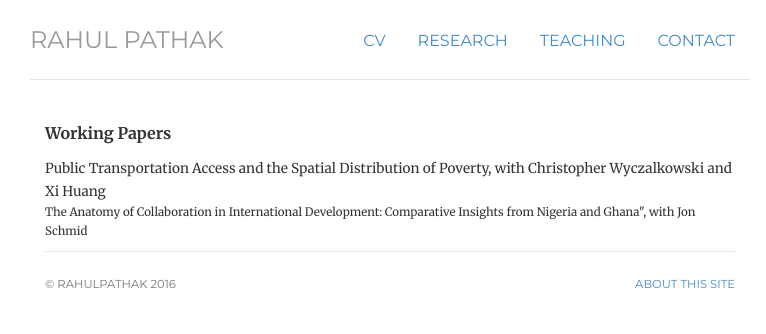
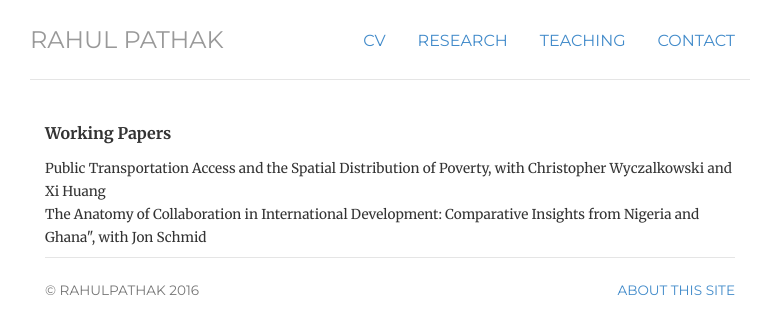
Before and after one commit to pathak-rahul/pathak-rahul.github.io, a Jekyll site: the page built from ongoing/index.html, in a window 1280 px wide. Shown: the top 334 px of the page, without its empty margins (250-1016 px from the left). Built offline with Jekyll 4.4.1, drawn with Linux system fonts in a browser that asks for light colours.

Commit message:
Update index.html

```diff
--- a/ongoing/index.html
+++ b/ongoing/index.html
@@ -12,7 +12,6 @@ title: ongoing
 <ul class="list-unstyled">
 
    	<li> <small>Public Transportation Access and the Spatial Distribution of Poverty, with Christopher Wyczalkowski and Xi Huang</small> </li>
-   	<li> <small></li>
    	<li> <small>The Anatomy of Collaboration in International Development: Comparative Insights from Nigeria and Ghana", with Jon Schmid</small> </li>
     </ul>
 
```
